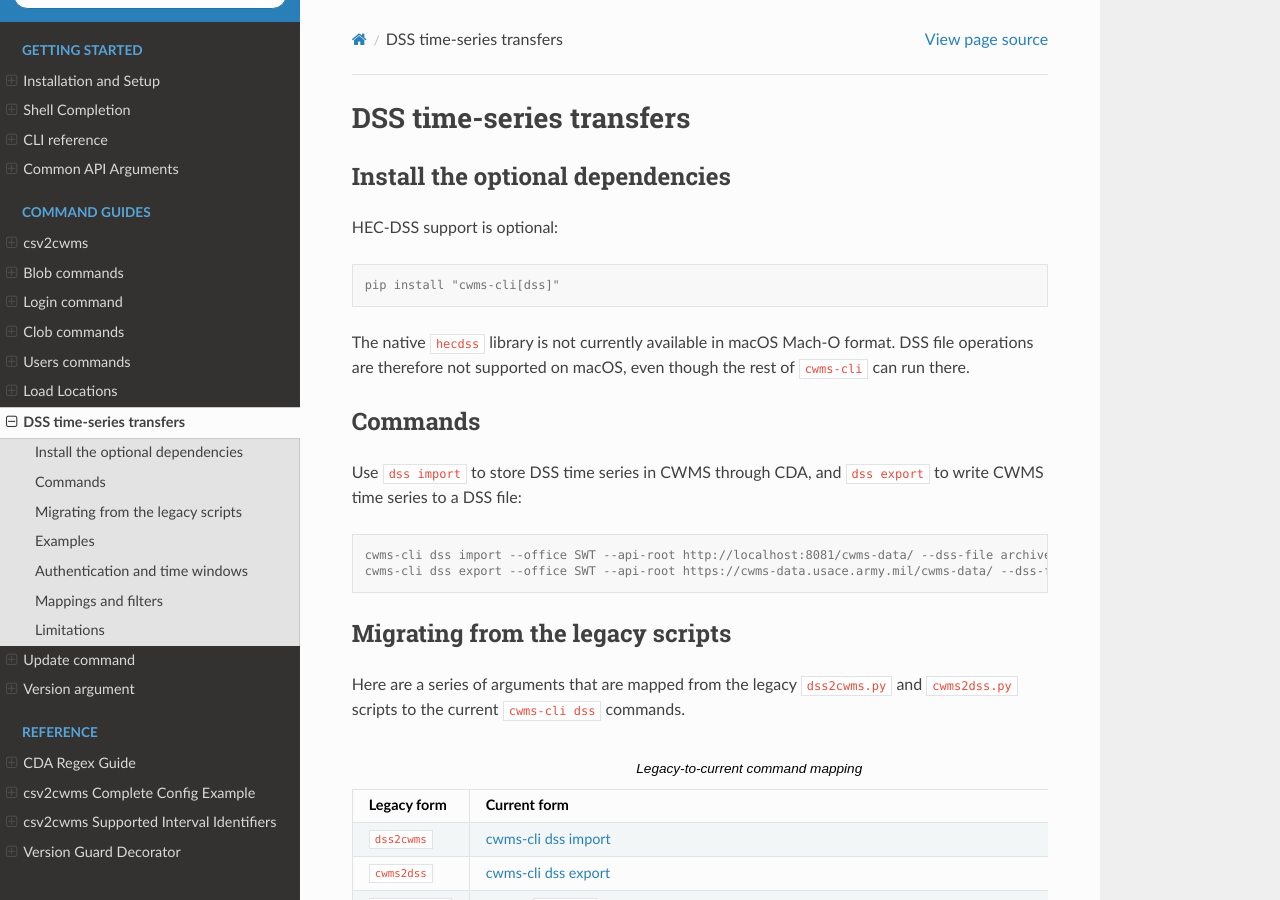
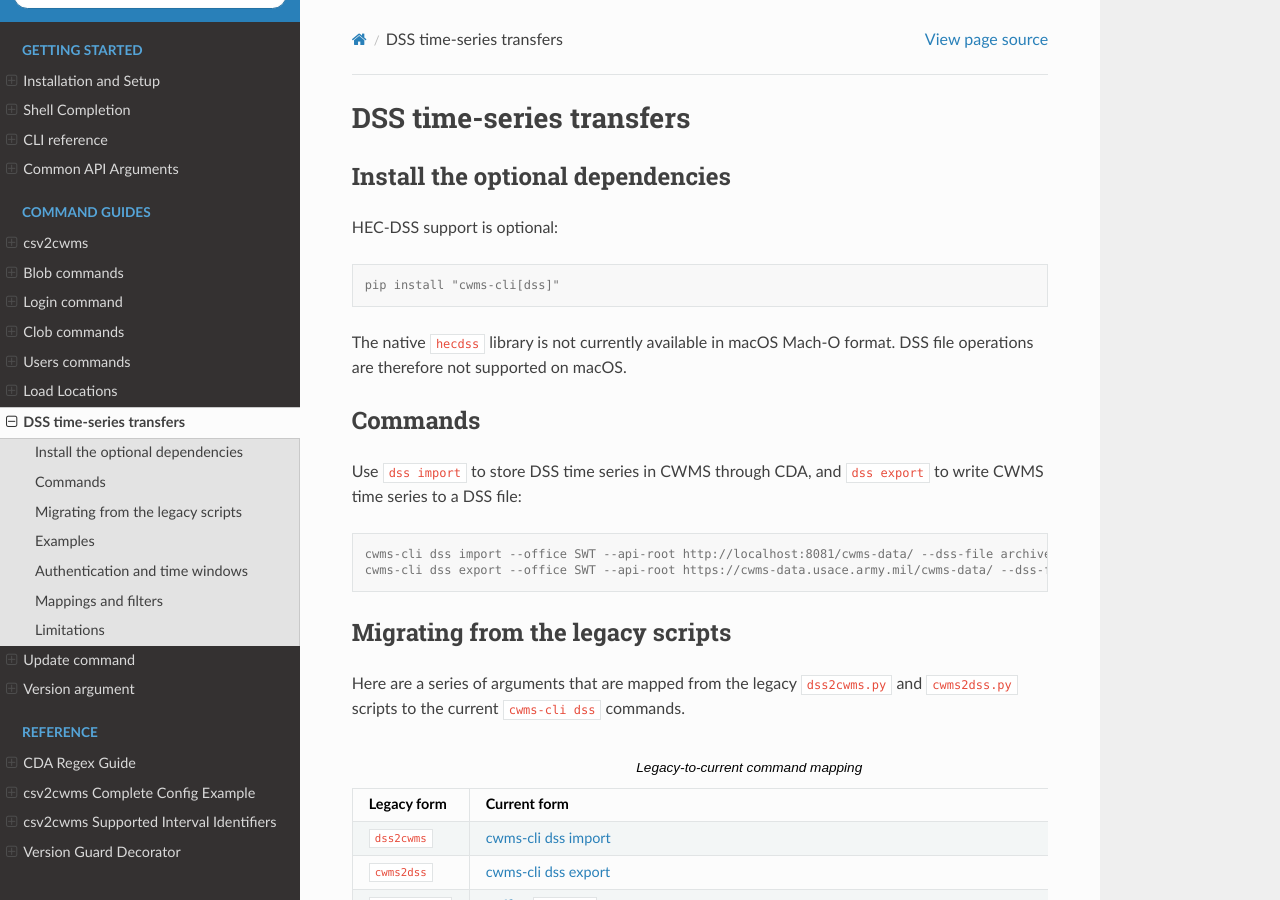
Before and after one commit to HydrologicEngineeringCenter/cwms-cli, a Sphinx documentation site: the page built from docs/cli/dss.rst, in a window 1280 px wide and 900 px high. Built offline with Sphinx 7.4.7 and the Read the Docs theme 3.1.0, drawn with Linux system fonts in a browser that asks for light colours.

Commit message:
Clarify DSS file operations support on macOS
Removed mention of 'even though the rest of cwms-cli can run there' for clarity.

```diff
--- a/docs/cli/dss.rst
+++ b/docs/cli/dss.rst
@@ -11,8 +11,7 @@ HEC-DSS support is optional:
    pip install "cwms-cli[dss]"
 
 The native ``hecdss`` library is not currently available in macOS Mach-O
-format. DSS file operations are therefore not supported on macOS, even though
-the rest of ``cwms-cli`` can run there.
+format. DSS file operations are therefore not supported on macOS.
 
 .. _dss-commands:
 
```
